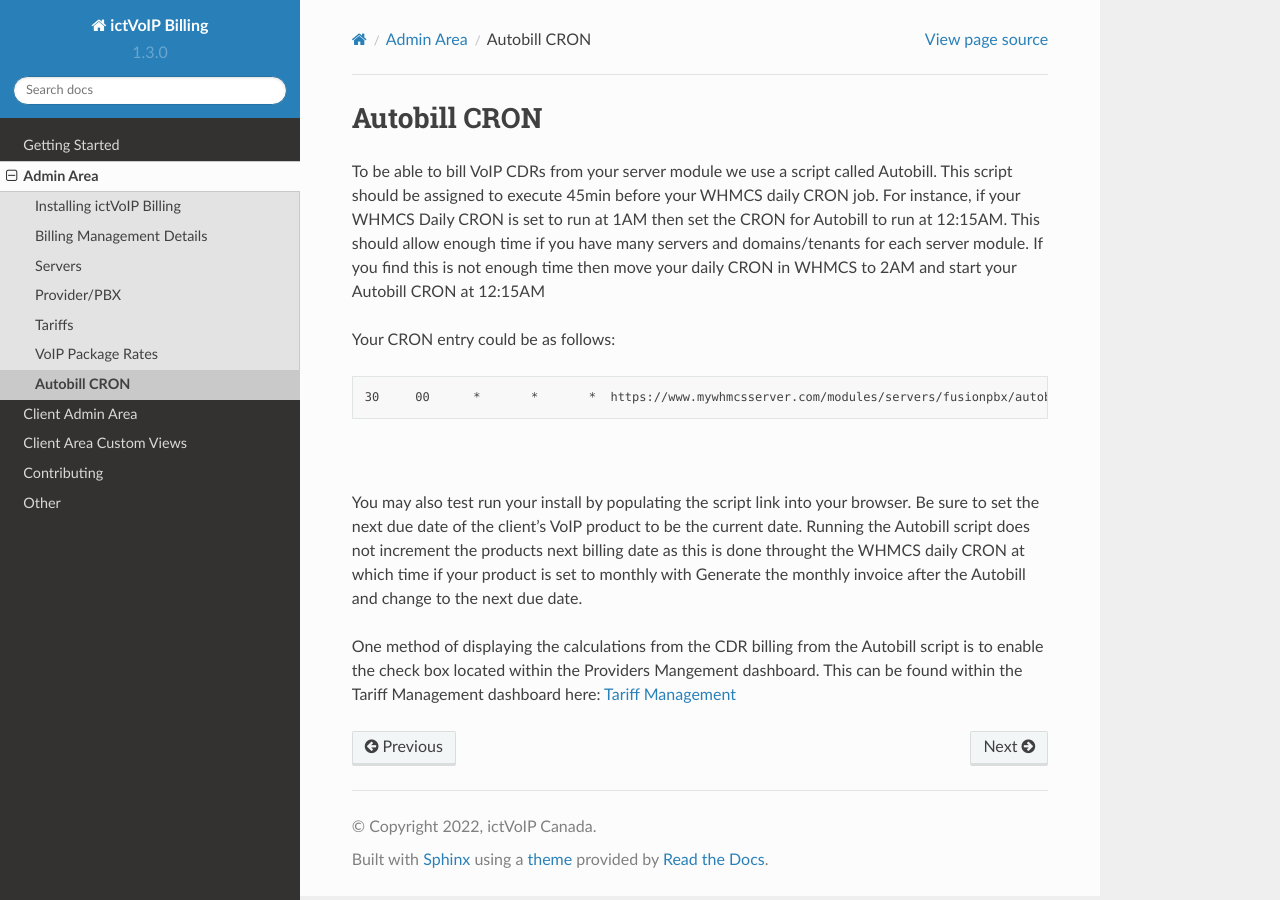
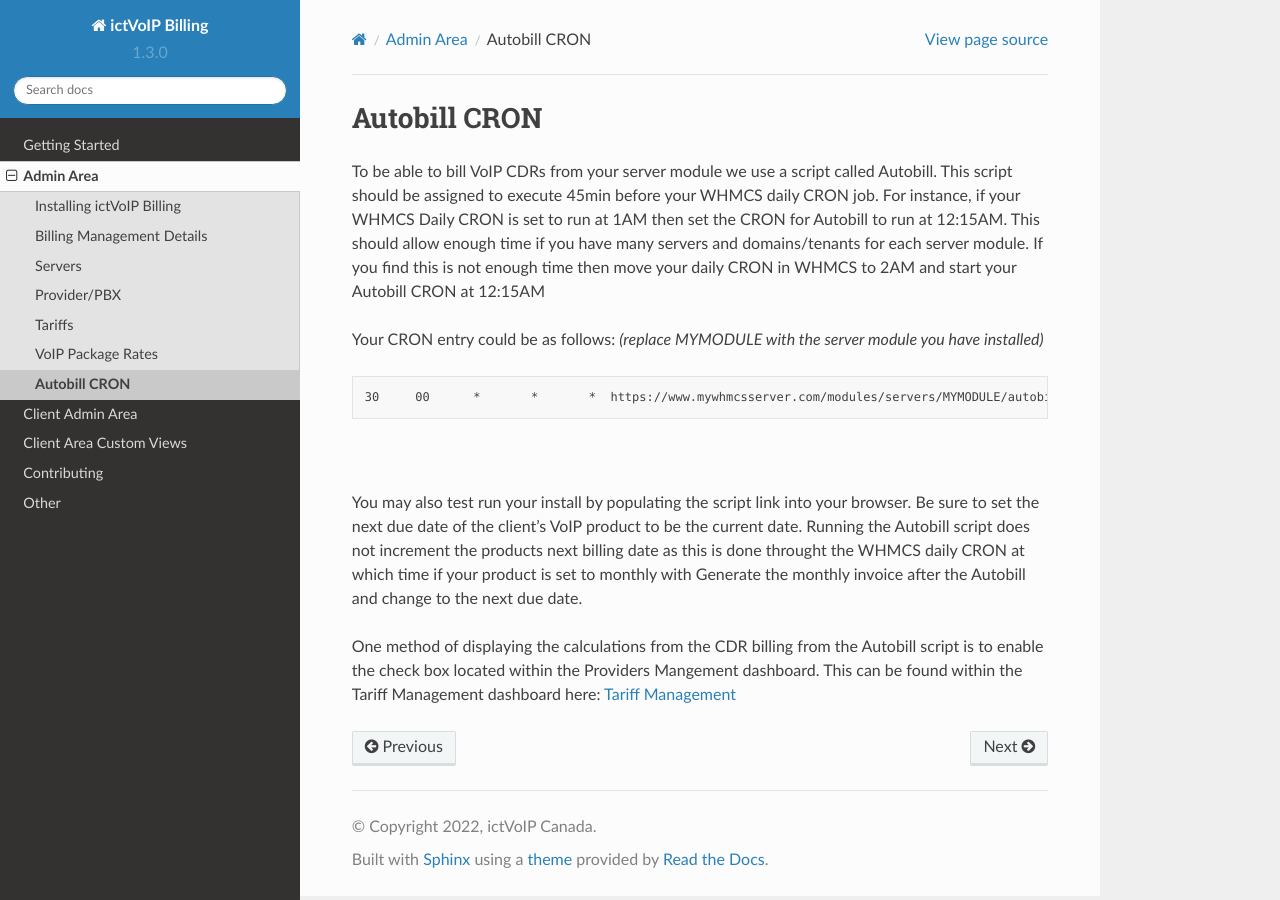
Before and after one commit to ictvoip/ictvoip-docs, a Sphinx documentation site: the page built from docs/source/admin/autobill.rst, in a window 1280 px wide. Built offline with Sphinx 7.4.7 and the Read the Docs theme 2.0.0, drawn with Linux system fonts in a browser that asks for light colours; pages that are not in the unit, such as notebooks, are missing from menus.

Commit message:
Update autobill.rst

```diff
--- a/docs/source/admin/autobill.rst
+++ b/docs/source/admin/autobill.rst
@@ -5,10 +5,10 @@ Autobill CRON
 To be able to bill VoIP CDRs from your server module we use a script called Autobill. This script should be assigned to execute 45min before your WHMCS daily CRON job. For instance, if your WHMCS Daily CRON is set to run at 1AM then set the CRON for Autobill to run at 12:15AM. This should allow enough time if you have many servers and domains/tenants for each server module. If you find this is not enough time then move your daily CRON in WHMCS to 2AM and start your Autobill CRON at 12:15AM
 
 Your CRON entry could be as follows:
-
+*(replace MYMODULE with the server module you have installed)*
 ::
 
- 30 	00 	* 	* 	*  https://www.mywhmcsserver.com/modules/servers/fusionpbx/autobill.php?runfrom=cron
+ 30 	00 	* 	* 	*  https://www.mywhmcsserver.com/modules/servers/MYMODULE/autobill.php?runfrom=cron
 
 |
 
```
